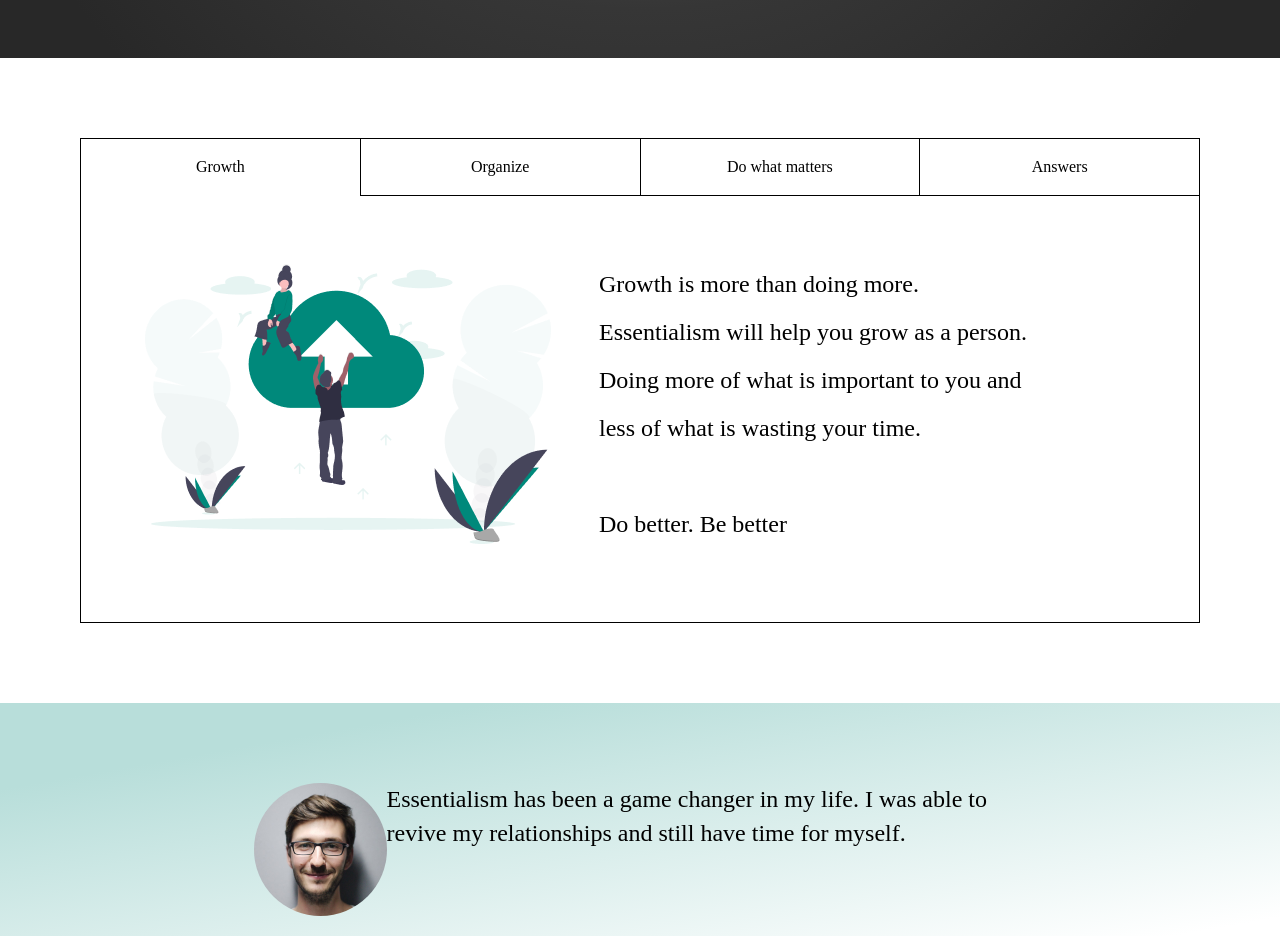
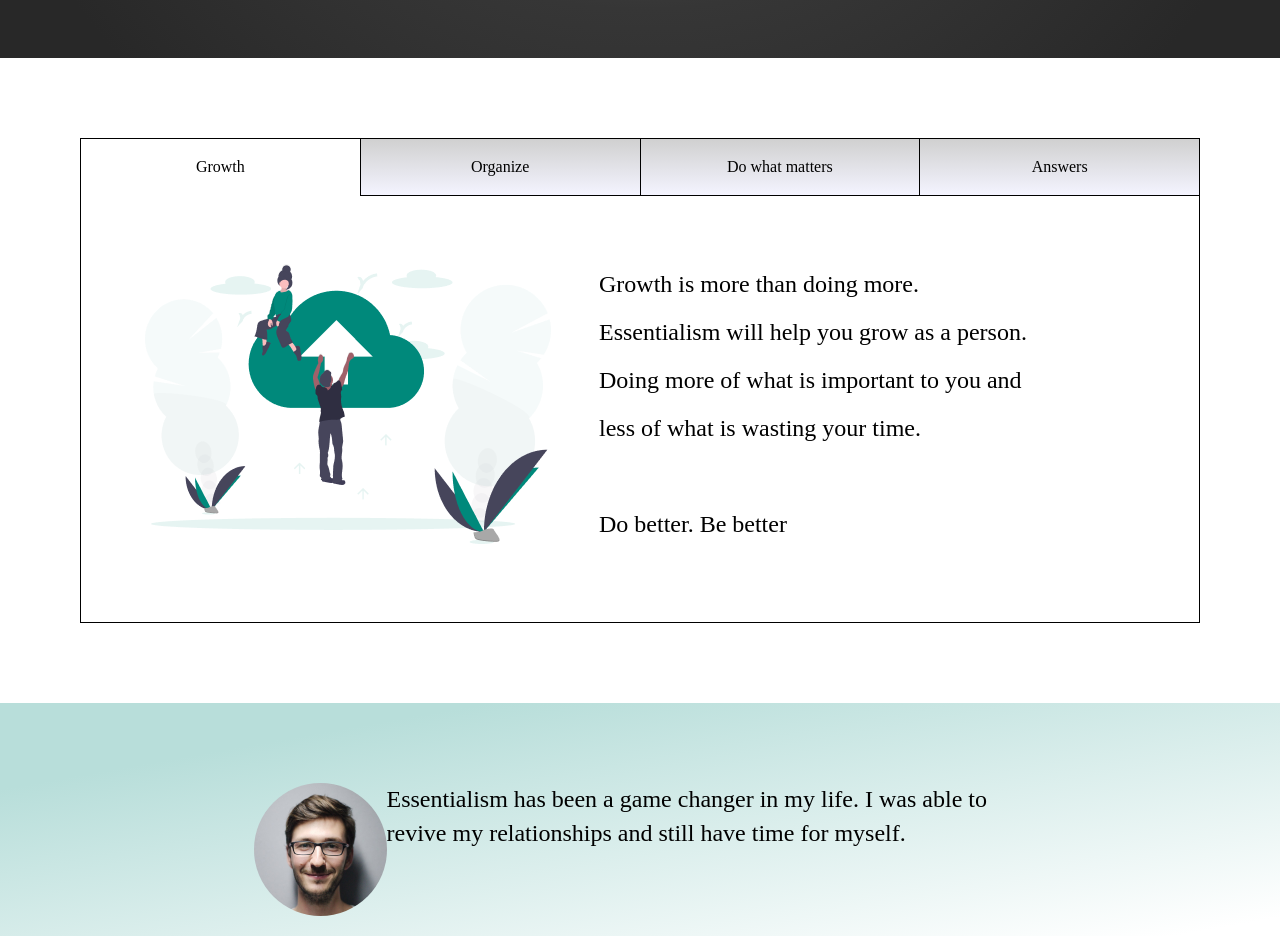
Before and after one commit to essentialism-project/ui-2, a plain HTML site: page index.html in a window 1280 px wide. Shown: the part 920-1856 px from the top of the page. Drawn offline with Linux system fonts and the light colour scheme.

Commit message:
added gradient to tabs

```diff
--- a/less/main-content.less
+++ b/less/main-content.less
@@ -101,7 +101,7 @@ border-radius: 50%;
     align-items: center;
     align-content: center;
     padding: 1rem;
-border: 1px solid black;
+    border: 1px solid black;
 }
 .fblock {
 padding: 2rem;
--- a/less/tabs.less
+++ b/less/tabs.less
@@ -36,12 +36,13 @@
 }
 .tabs .tabs-link {
   padding: 20px 25px;
-  background-color: white;
+  background: linear-gradient(to bottom, #d0d0d0 0%,#f4f4ff 100%);
   border-right: 1px solid black;
   border-bottom: 1px solid black;
   color: black;
   cursor: pointer;
     width: 25%;
+
 }
 
 .tabs-link:last-child {
@@ -56,6 +57,7 @@
   border-bottom: none;
   background-color: #ffffff;
   color: black;
+  background: white;
 }
 .tabs .tabs-link-selected:hover {
 
```
Also changed, not shown: css/index.css, less/tabs.css, 2 other files.
